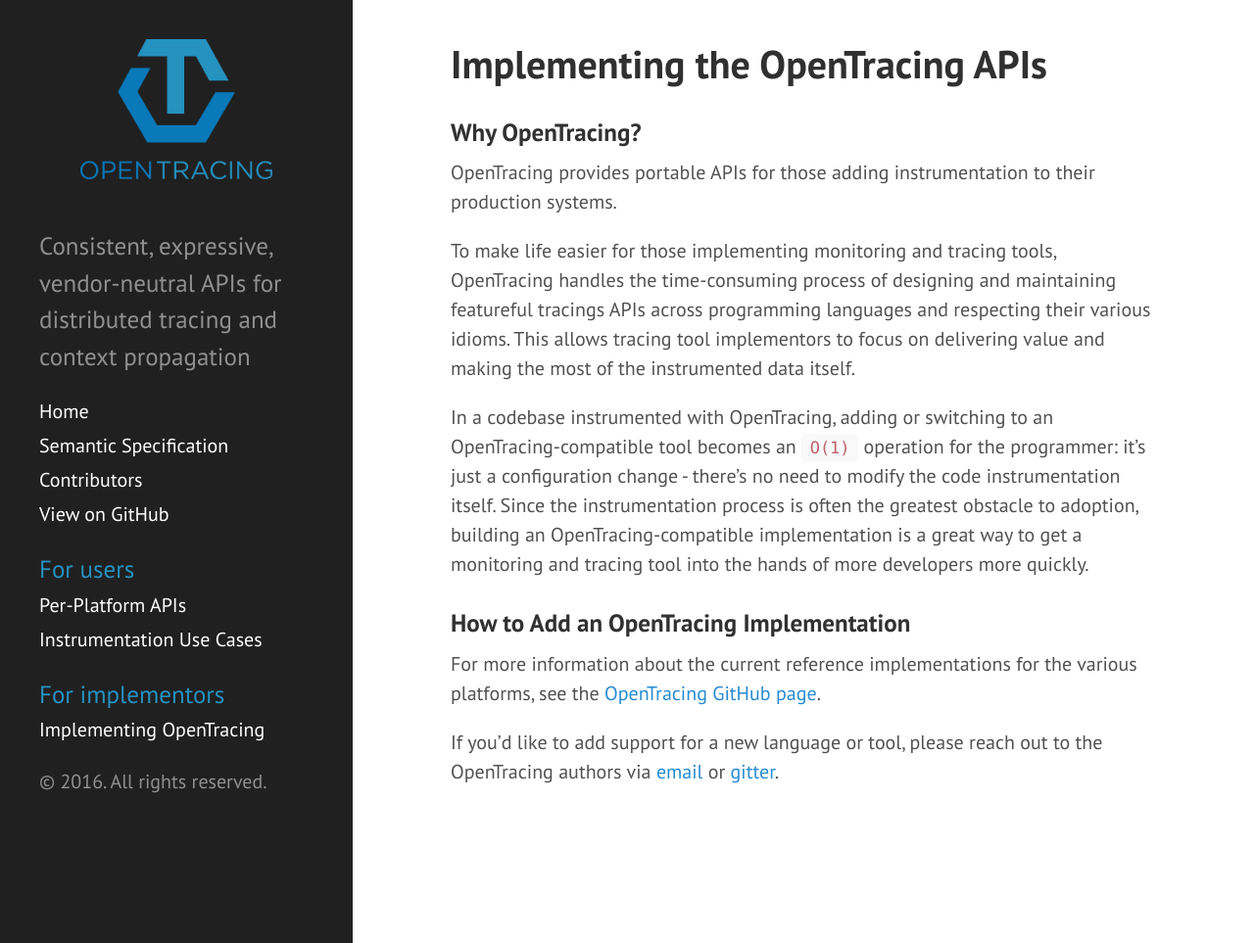
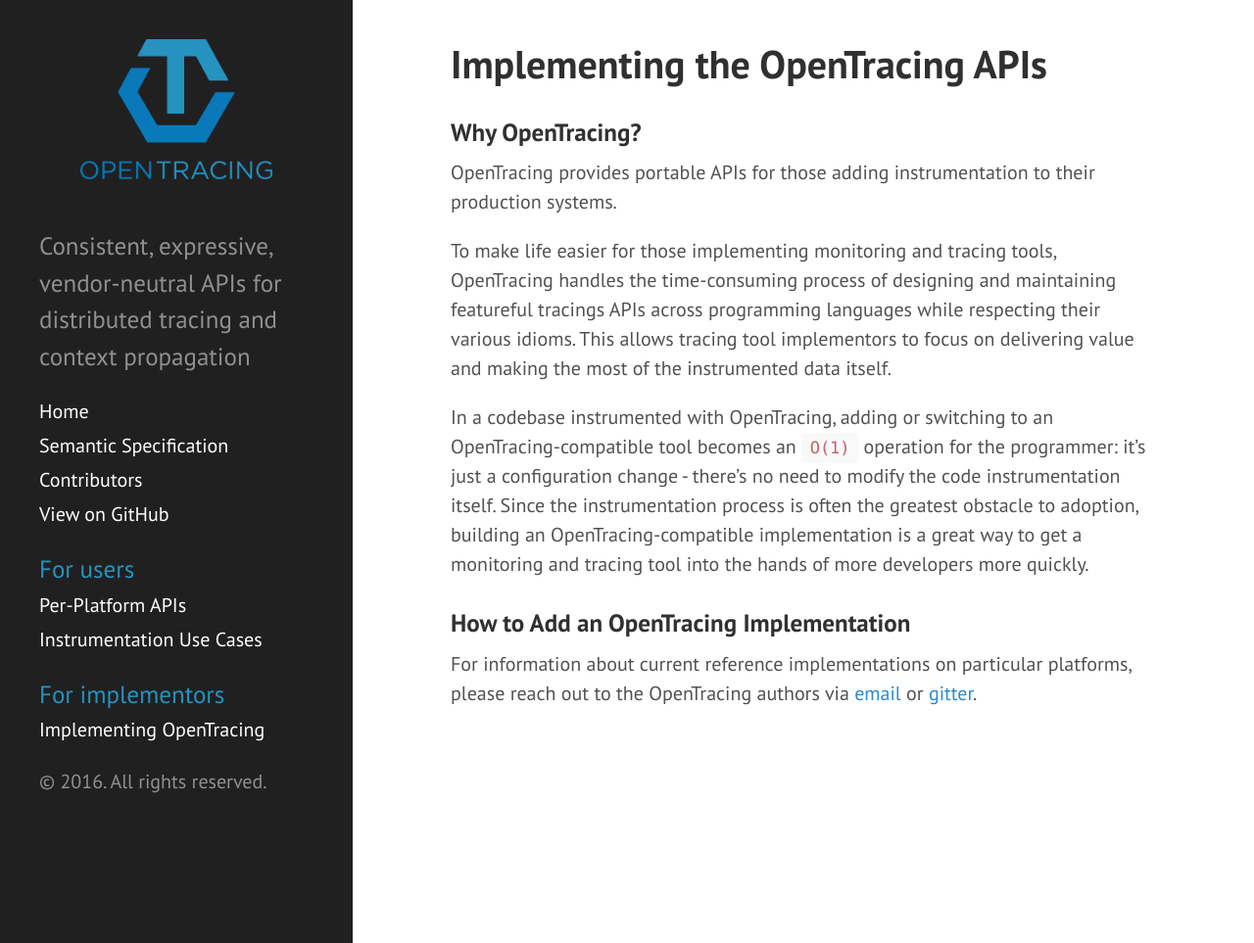
Before and after one commit to opentracing/opentracing.io, a Jekyll site: the page built from implementors.md, in a window 1280 px wide and 963 px high. Shown: the whole window at 98% size. Built offline with Jekyll 4.4.1, drawn with Linux system fonts in a browser that asks for light colours.

Commit message:
Remove link to GitHub

```diff
--- a/implementors.md
+++ b/implementors.md
@@ -7,13 +7,10 @@
 
 OpenTracing provides portable APIs for those adding instrumentation to their production systems.
 
-To make life easier for those implementing monitoring and tracing tools, OpenTracing handles the time-consuming process of designing and maintaining featureful tracings APIs across programming languages and respecting their various idioms. This allows tracing tool implementors to focus on delivering value and making the most of the instrumented data itself.
+To make life easier for those implementing monitoring and tracing tools, OpenTracing handles the time-consuming process of designing and maintaining featureful tracings APIs across programming languages while respecting their various idioms. This allows tracing tool implementors to focus on delivering value and making the most of the instrumented data itself.
 
 In a codebase instrumented with OpenTracing, adding or switching to an OpenTracing-compatible tool becomes an `O(1)` operation for the programmer: it's just a configuration change - there's no need to modify the code instrumentation itself. Since the instrumentation process is often the greatest obstacle to adoption, building an OpenTracing-compatible implementation is a great way to get a monitoring and tracing tool into the hands of more developers more quickly.
 
 ### How to Add an OpenTracing Implementation
 
-For more information about the current reference implementations for the various platforms, see the [OpenTracing GitHub page](https://github.com/opentracing).
-
-If you'd like to add support for a new language or tool, please reach out to the OpenTracing authors via [email](https://groups.google.com/forum/#!forum/distributed-tracing) or
-[gitter](https://gitter.im/opentracing/public).
+For information about current reference implementations on particular platforms, please reach out to the OpenTracing authors via [email](https://groups.google.com/forum/#!forum/distributed-tracing) or [gitter](https://gitter.im/opentracing/public).
```
